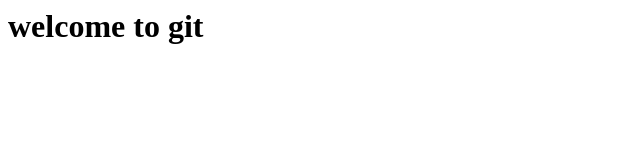
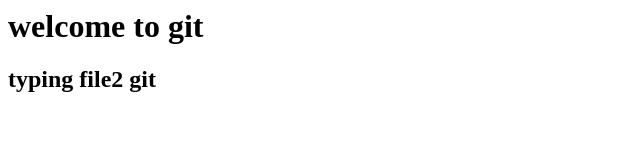
Before and after one commit to Vinni8701/demorepo-, a plain HTML site: page index.html in a window 1280 px wide. Shown: the whole page, without its empty margins (0-640 px from the left). Drawn offline with Linux system fonts and the light colour scheme.

Commit message:
updated file2 git

```diff
--- a/index.html
+++ b/index.html
@@ -1 +1,2 @@
 <h1> welcome to git </h1>
+<h2> typing file2 git </h2>
```
